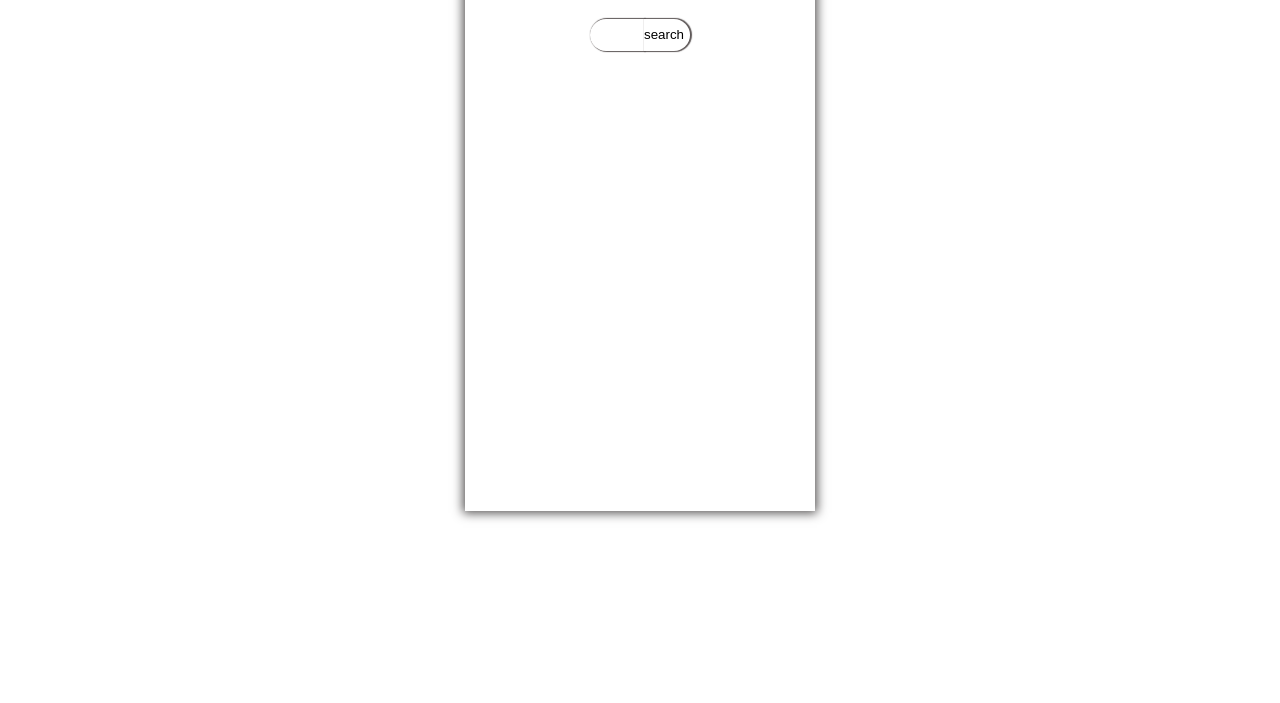
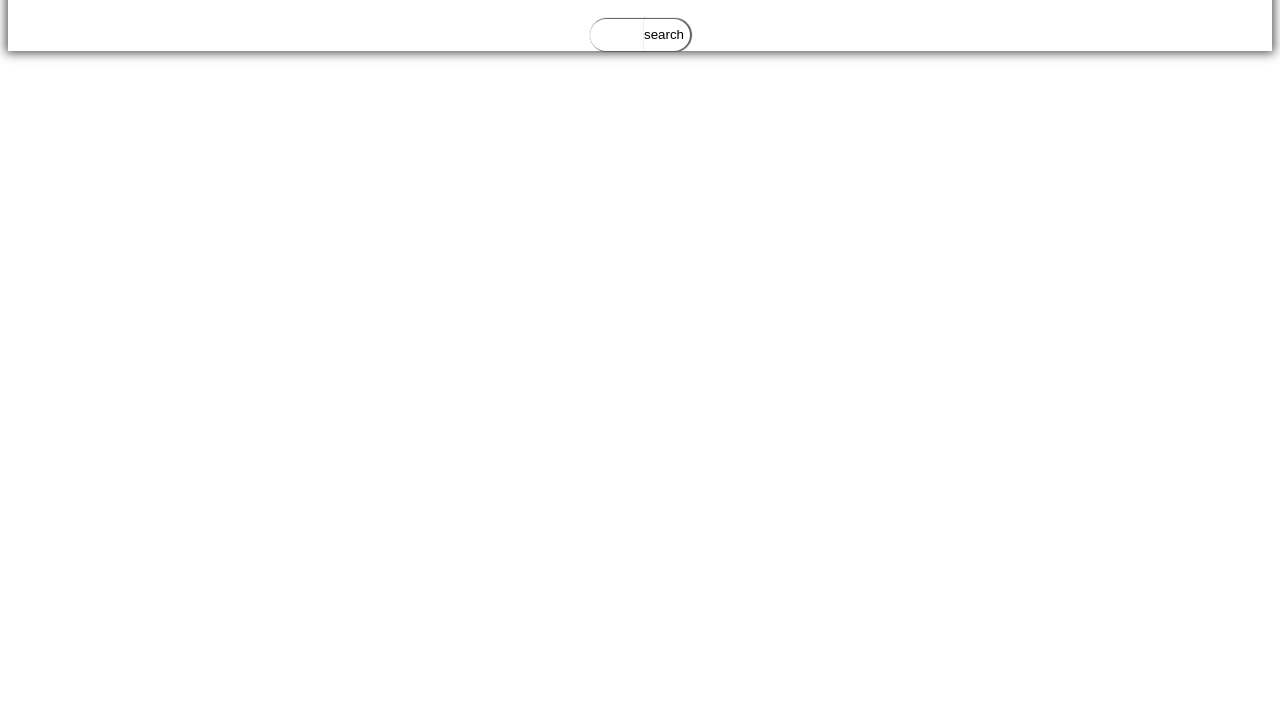
Before and after one commit to Fedo03/weather, a website: page index.html in a window 1280 px wide. Shown: the part 97-800 px from the top of the page. Drawn offline with Linux system fonts and the light colour scheme.

Commit message:
Update main.css

```diff
--- a/public/main.css
+++ b/public/main.css
@@ -43,9 +43,9 @@
 }
 
 .div {
-    width: 350px;
+    width: 100%;
     margin: auto;
     box-shadow: 0px 0px 10px 2px rgb(80, 78, 78);
-    height: 600px;
+    height: 100%;
 
 }
```
